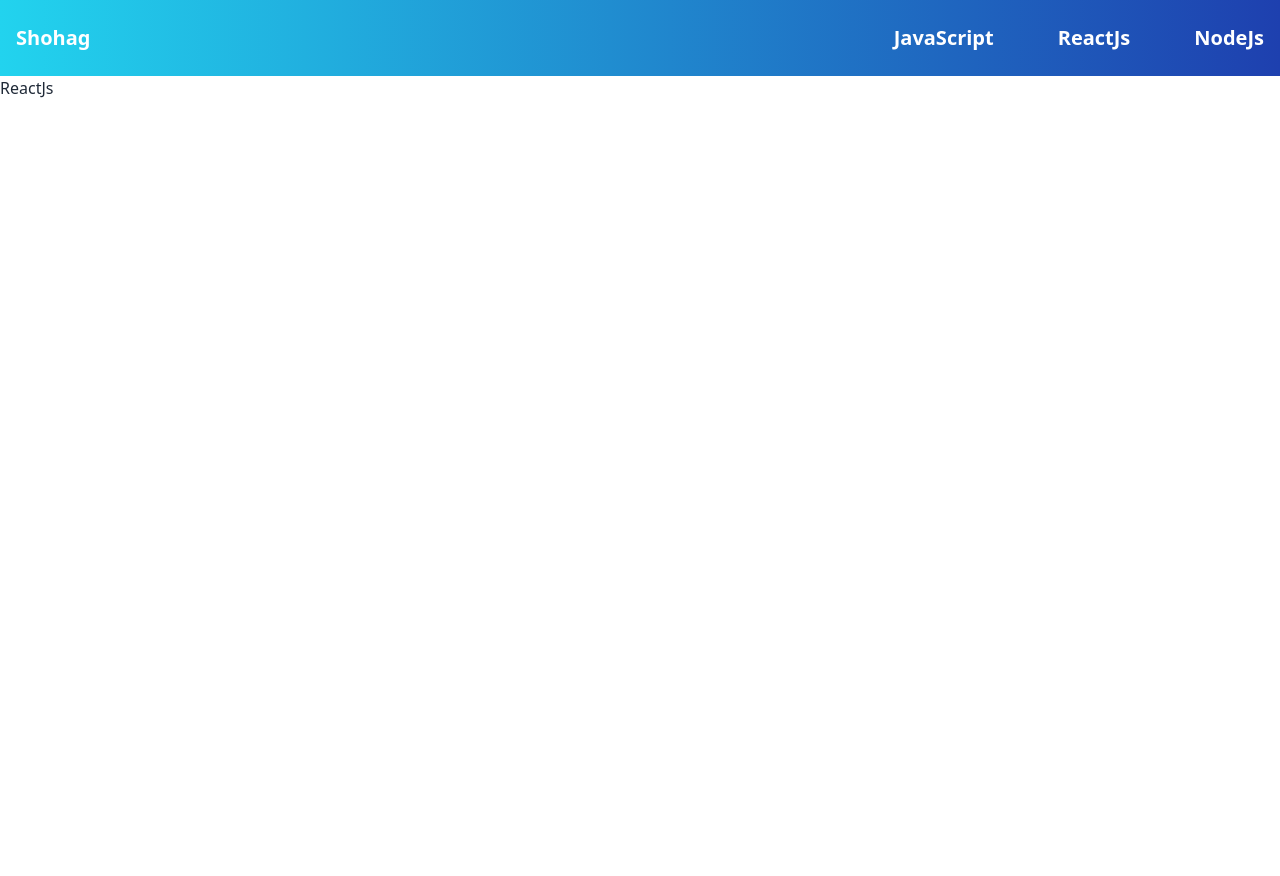
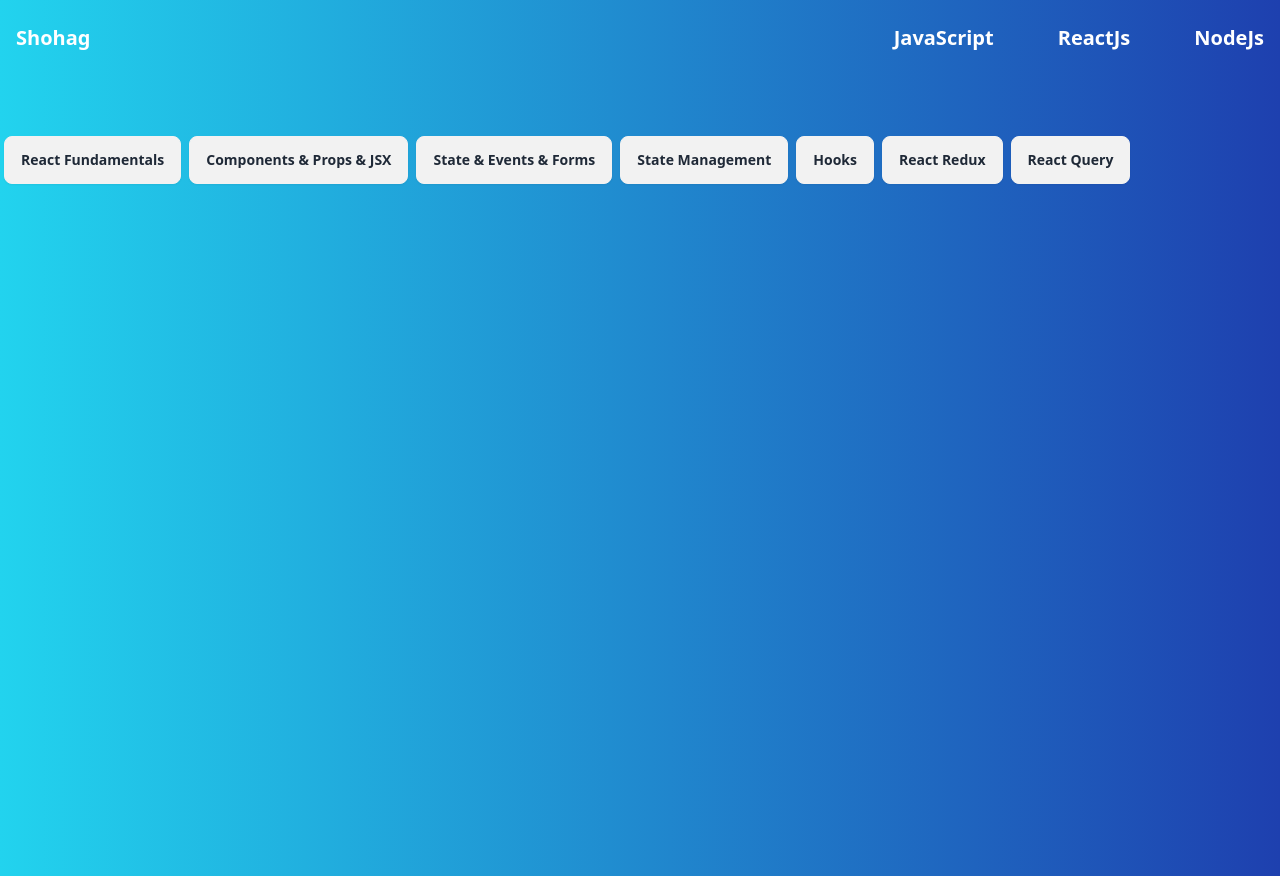
Before and after one commit to Ebadur-Rahman-Shohag/CodeClarified, a React (Vite) app: page /react in a window 1280 px wide. Before the commit the page ends 800 px from the top, so only its background shows below. Built offline with nearby package versions, Linux system fonts and the light colour scheme.

Commit message:
add react component

```diff
--- a/src/Pages/JavaScript.jsx
+++ b/src/Pages/JavaScript.jsx
@@ -1,5 +1,5 @@
 import JavaScriptTopic from "../components/JavaScriptTopic";
-import { javascript } from "../data/data";
+import { javascriptData } from "../data/data";
 
 function JavaScript() {
   return (
@@ -9,7 +9,7 @@ function JavaScript() {
     "
       >
         <div className="container mx-auto mt-14">
-          {javascript.map((el) => {
+          {javascriptData.map((el) => {
             return <JavaScriptTopic key={el.id} title={el.title} data={el.data} />;
           })}
         </div>
--- a/src/Pages/Landing.jsx
+++ b/src/Pages/Landing.jsx
@@ -4,22 +4,18 @@ function Landing() {
       className="bg-gradient-to-r from-cyan-400 to-blue-800 h-screen
     "
     >
-      <div className="container flex flex-col justify-center items-center mx-auto h-screen">
+      <div className="container flex flex-col justify-center items-center mx-auto h-screen text-base-100">
         <div className="text-4xl font-bold mb-6 ">
-          <h1 >The Path to Preserving Our Planet</h1>
+          <h1>The Path to Preserving Our Planet</h1>
         </div>
-        <p className=" text-xl align-text-left tracking-tight leading-6 max-w-2xl mx-auto">
+        <p className=" text-xl align-text-left tracking-tight leading-7 max-w-2xl mx-auto">
           Welcome to CodeClarified, your go-to resource for unraveling the
-          complexities of programming concepts! Whether you are a beginner trying
-          to get your head around the basics or an experienced developer seeking
-          clarity on more advanced topics, we have got you covered. Here at
-          CodeClarified, we leverage the power of AI, specifically ChatGPT, to
-          provide clear, concise, and accurate explanations of various
-          programming topics. Dive into our extensive repository of articles,
-          all sourced from intuitive AI-generated responses, and start mastering
-          the skills needed for today tech-driven world. Join our community
-          and explore, learn, and grow with every click—right here where code
-          meets clarity.``
+          complexities of programming concepts! Whether you are a beginner
+          trying to get your head around the basics or an experienced developer
+          seeking clarity on more advanced topics, we have got you covered. Here
+          at CodeClarified, we leverage the power of AI, specifically ChatGPT,
+          to provide clear, concise, and accurate explanations of various
+          programming topics.
         </p>
       </div>
     </div>
--- a/src/Pages/ReactJs.jsx
+++ b/src/Pages/ReactJs.jsx
@@ -1,8 +1,23 @@
+import ReactTopic from "../components/ReactTopic";
+import { reactData } from "../data/data";
 
 function ReactJs() {
   return (
-    <div>ReactJs</div>
-  )
+    <>
+      <div
+        className=" w-full max-h-screen flex  bg-gradient-to-r from-cyan-400 to-blue-800 h-screen
+    "
+      >
+        <div className="container mx-auto mt-14">
+          {reactData.map((el) => {
+            return (
+              <ReactTopic key={el.id} title={el.title} data={el.data} />
+            );
+          })}
+        </div>
+      </div>
+    </>
+  );
 }
 
-export default ReactJs
+export default ReactJs;
--- /dev/null
+++ b/src/components/ReactTopic.jsx
@@ -0,0 +1,25 @@
+/* eslint-disable react/prop-types */
+function ReactTopic({ title, data }) {
+
+    return (
+      <>
+        <div className=" dropdown dropdown-hover">
+          <div tabIndex={0} role="button" className="btn m-1">
+            {title}
+          </div>
+          <ul
+            tabIndex={0}
+            className="dropdown-content z-[1] menu p-2 shadow bg-base-200 rounded-box w-52"
+          >
+            <li>
+              {data.map((el) => {
+                return <a key={el.id} title={el.title} href={el.href}>{el.title}</a>;
+              })}
+            </li>
+          </ul>
+        </div>
+      </>
+    );
+  }
+
+  export default ReactTopic;
--- a/src/data/data.jsx
+++ b/src/data/data.jsx
@@ -1,6 +1,6 @@
 import { nanoid } from "nanoid";
 
-const javascript = [
+const javascriptData = [
   {
     id: nanoid(),
     title: "JavaScript Fundamentals",
@@ -93,28 +93,43 @@ const javascript = [
     data: [],
   },
 ];
-/*
-const asynchronus = [
+
+const reactData = [
   {
     id: nanoid(),
-    title: "Callback",
-    href: "https://chat.openai.com/share/28720948-9990-40bf-bcd5-24ec4b87f564",
+    title: "React Fundamentals",
+    data: [],
   },
   {
     id: nanoid(),
-    title: "Promises",
-    href: "https://chat.openai.com/share/041af228-b4ef-45c3-b58b-1dd50430e68c",
+    title: "Components & Props & JSX",
+    data: [],
   },
   {
     id: nanoid(),
-    title: "Fetch API",
-    href: "https://chat.openai.com/share/06076293-c34c-4ac5-bcd5-71866db8abeb",
+    title: "State & Events & Forms",
+    data: [],
   },
   {
     id: nanoid(),
-    title: "Async & Await",
-    href: "https://chat.openai.com/share/56c5ecb1-e1a4-46f0-9d2a-fe8229eb1077",
+    title: "State Management",
+    data: [],
+  },
+  {
+    id: nanoid(),
+    title: "Hooks",
+    data: [],
+  },
+  {
+    id: nanoid(),
+    title: "React Redux",
+    data: [],
+  },
+  {
+    id: nanoid(),
+    title: "React Query",
+    data: [],
   },
 ];
-*/
-export { javascript };
+
+export { javascriptData, reactData };
```
